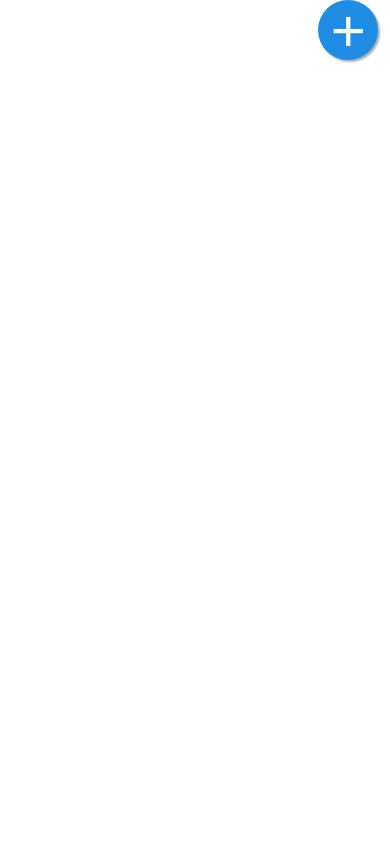
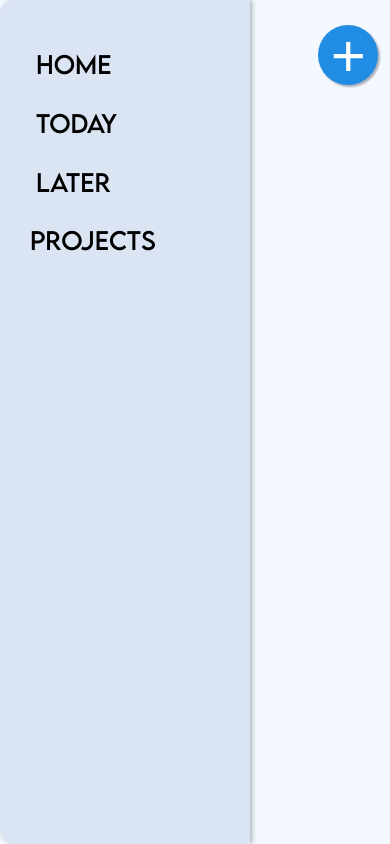
Before and after one commit to DogeOfFreedom/odin-to-do, a website built with webpack: page src/index.html in a window 390 px wide. Built offline with nearby package versions, Linux system fonts and the light colour scheme.

Commit message:
elements properly dynamically resize

```diff
--- a/src/index.html
+++ b/src/index.html
@@ -7,7 +7,23 @@
 </head>
 <body>
     <div class="content">
-        <div class="sidebar"></div>
+        <div class="sidebar">
+            <div>
+                <button id="home-btn" class="sidebar-big-text" type="button">Home</button>
+            </div>
+            <div>
+                <button id="today-btn" class="sidebar-big-text" type="button">Today</button>
+            </div>
+            <div>
+                <button id="later-btn" class="sidebar-big-text" type="button">Later</button>
+            </div>
+            <div>
+                <h2 class="sidebar-big-text">Projects</h2>
+            </div>
+            <div>
+                <ul class="project-list"></ul>
+            </div>
+        </div>
         <div class="body-content"></div>
         <button class="add-button" type="button">
             <span>&#43;</span>
--- a/src/scripts/index.js
+++ b/src/scripts/index.js
@@ -1,6 +1,7 @@
 import "../style.css"
 import { createProject, addToDo, deleteToDo } from "./project.js";
 import { createToDo, changePriority } from "./todo.js";
+import { populateProjectsList } from "./sidebar.js";
 
 let add_btn = document.querySelector(".add-button");
 let new_todo_btn = document.querySelector(".add-todo-button");
@@ -10,25 +11,18 @@ add_btn.addEventListener("click", () => {
     new_project_btn.classList.toggle("hide");
 })
 
-// let printOut = todos => {
-//     for(let todo of todos) {
-//         console.log(todo);
-//     }
-// }
+// Adds "//" when sidebar options are hovered over
+let home_btn = document.querySelector("#home-btn");
+let today_btn = document.querySelector("#today-btn");
+let later_btn = document.querySelector("#later-btn");
 
-// let title = "Task 1";
-// let description = "Lorem Ipsum is my babe";
-// let dueDate = "pog pog pog";
-// let priority = "high";
+for(let btn of [home_btn, today_btn, later_btn]) {
+    btn.addEventListener("mouseover", () => {
+        btn.textContent = "// " + btn.textContent;
+    })
+    btn.addEventListener("mouseout", () => {
+        btn.textContent = btn.textContent.slice(3);
+    })
+}
 
-// let project1 = createProject("myProject");
-// let todo1 = createToDo(title, description, dueDate, priority);
-// let todo2 = createToDo("bitch", description, dueDate, priority);
-// let todo3 = createToDo("bitchesg", description, dueDate, priority);
-// addToDo(project1, todo1);
-// addToDo(project1, todo2);
-// addToDo(project1, todo3);
-// printOut(project1.todos);
-// deleteToDo(project1, todo2);
-// console.log("new");
-// printOut(project1.todos);
+populateProjectsList();
--- a/src/scripts/sidebar.js
+++ b/src/scripts/sidebar.js
@@ -0,0 +1,7 @@
+let populateProjectsList = () => {
+    let sidebar = document.querySelector(".sidebar")
+
+
+}
+
+export { populateProjectsList }
--- a/src/style.css
+++ b/src/style.css
@@ -2,17 +2,31 @@
     --radius: 15px;
     --button-width: 60px;
     --position-spacing: 3%;
-    --hidden-btn-right-offset: 9.5%;
-    --hidden-btn-top-offset: 1.5%;
-    --hidden-btn-gap: 8%;
+    --hidden-btn-right-offset: 70px;
+    --hidden-btn-top-offset: 10px;
+    --hidden-btn-gap: 50px;
+
+    --sidebar-title: 24px;
 
     --light-grey: rgb(219, 228, 242);
     --button-shadow: rgb(168, 173, 184);
+    --light-blue: rgb(33, 140, 227);
+    --sidebar-highlight: rgb(25, 146, 238);
 }
 
 @font-face {
     font-family: coolvetica;
     src: url(fonts/coolvetica\ rg.otf);
+}
+
+@font-face {
+    font-family: LEMONMILK;
+    src: url(fonts/LEMONMILK-Regular.otf);
+}
+
+@font-face {
+    font-family: LUMINA;
+    src: url(fonts/LUMINA.ttf);
 }
 
 body {
@@ -28,7 +42,7 @@ body {
     background-color: rgb(244, 248, 255);
     border-radius: var(--radius);
     height: 800px; /* Placeholder */
-    width: 55vw;
+    width: clamp(850px, 50%, 1500px);
     box-shadow: 0px 5px 10px rgba(0, 50, 115, 0.8);
     display: flex;
     align-items: normal;
@@ -38,10 +52,46 @@ body {
 
 .sidebar {
     height: 100%;
-    width: 30%;
+    width: clamp(250px, 10%, 200px);
     background-color: var(--light-grey);
     border-radius: var(--radius) 0px 0px var(--radius);
     box-shadow: 2px 0px 5px rgba(141, 145, 154, 0.7);
+    display: flex;
+    flex-direction: column;
+    align-items: flex-start;
+    gap: 30px;
+    padding: 40px 30px;
+    box-sizing: border-box;
+
+    & :last-child {
+        flex: auto;
+    }
+}
+
+.sidebar div {
+    width: 100%;
+}
+
+.sidebar-big-text {
+    font-size: var(--sidebar-title);
+    font-family: LEMONMILK;
+    font-weight: 100;
+    margin: 0px;
+    line-height: calc(var(--sidebar-title) + 3px);
+    text-align: start;
+}
+
+.sidebar div button {
+    border: 0px;
+    background-color: rgba(0, 0, 0, 0);
+    width: 100%;
+    height: 100%;
+}
+
+.sidebar div button:hover {
+    font-size: calc(var(--sidebar-title) + 1px);
+    font-weight: bold;
+    color: var(--sidebar-highlight)
 }
 
 .body-content {
@@ -52,7 +102,7 @@ body {
 .add-button {
     border: 0px;
     border-radius: 100px;
-    background-color: rgb(33, 140, 227);
+    background-color: var(--light-blue);
     display: flex;
     align-items: center;
     justify-content: center;
@@ -82,7 +132,6 @@ body {
 }
 
 .hidden-menu-btn {
-    /* display: none; */
     position: absolute;
     background-color: var(--light-grey);
     padding: 12px;
@@ -90,6 +139,10 @@ body {
     border: 0px;
     font-size: 16px;
     box-shadow: 2px 2px 5px var(--button-shadow);
+}
+
+.hidden-menu-btn:hover {
+    padding: 14px;
 }
 
 .add-todo-button {
@@ -102,15 +155,9 @@ body {
     right: calc(var(--position-spacing) + var(--hidden-btn-right-offset));
 }
 
-@media only screen and (max-width: 1750px) {
-    .content {
-        width: 65vw;
-    }
-}
-
-@media only screen and (max-width: 1000px) {
+@media only screen and (max-width: 1500px) {
     body {
-        display: inline;
+        display: block;
     }
 
     .content {
@@ -118,4 +165,8 @@ body {
         height: 100%;
         width: 100%;
     }
+
+    .sidebar {
+        padding: 50px 30px;
+    }
 }
```
Also changed, not shown: README.md, src/fonts/LEMONMILK-Regular.otf (added), src/fonts/LUMINA.ttf (added).
